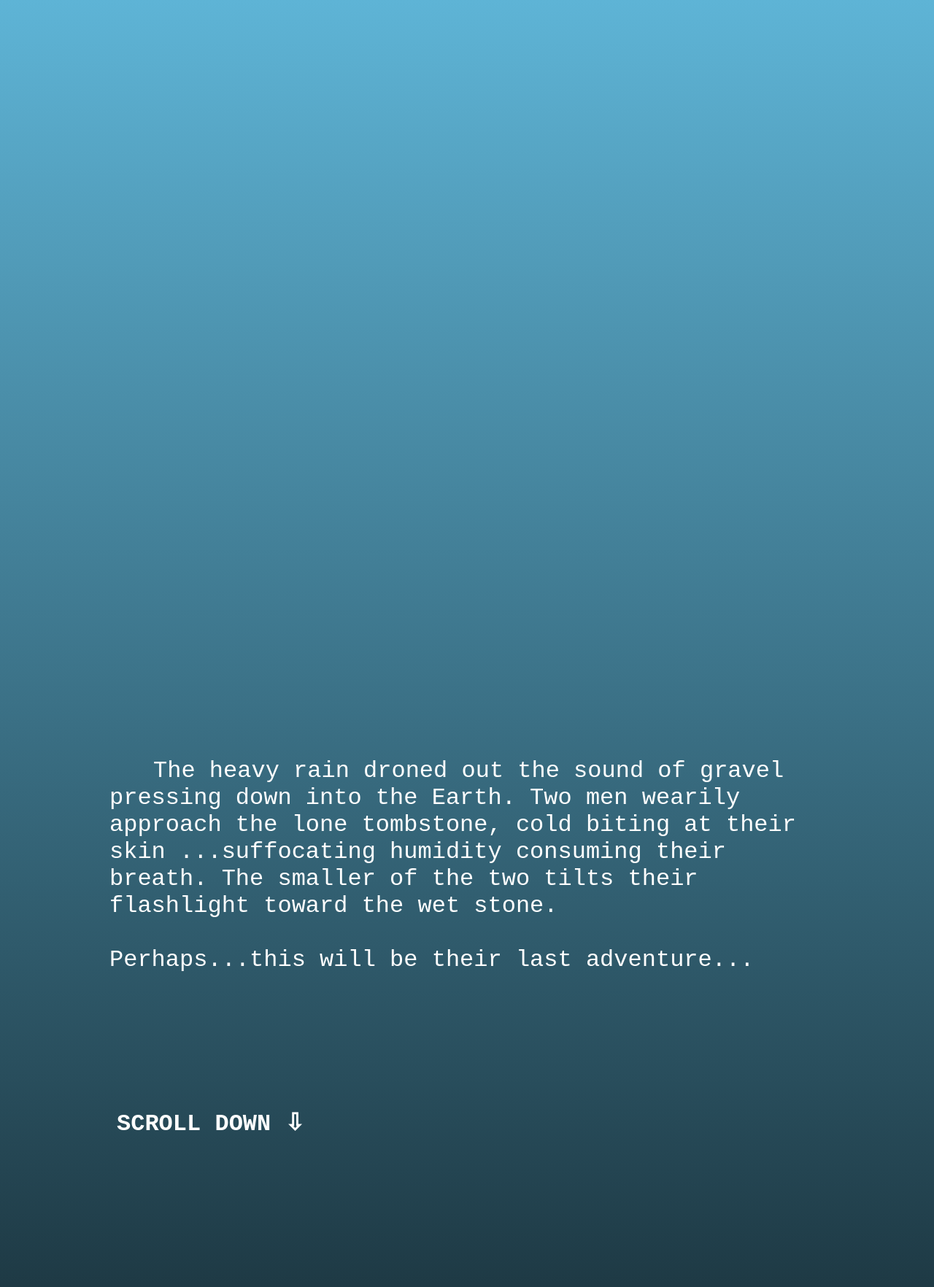
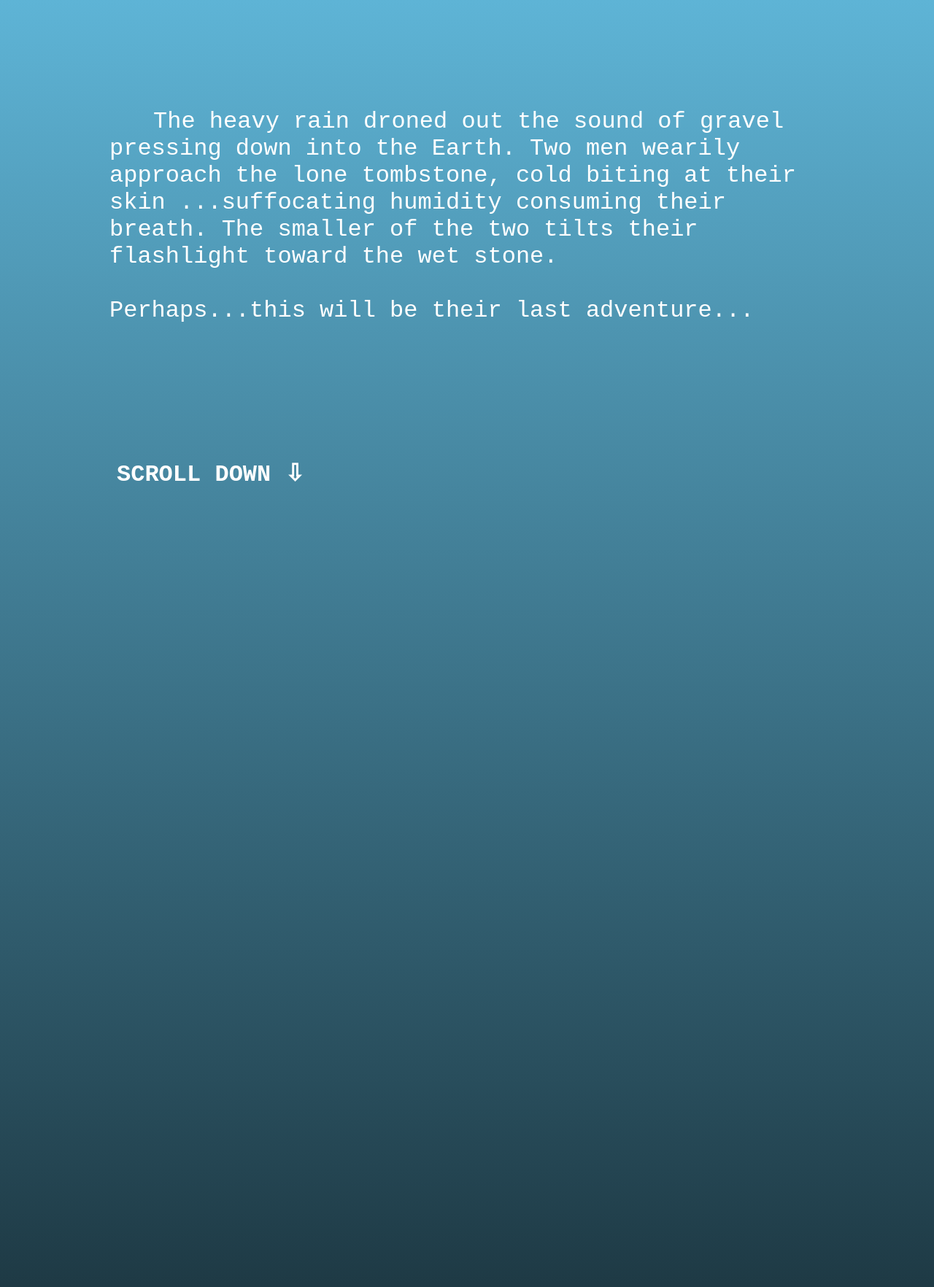
Before and after one commit to Robosalty/Robosalty.github.io, a PHP site: page /prologue.html in a window 1280 px wide. Shown: the part 156-1920 px from the top of the page at 73% size. Run offline with PHP 8.4, Linux system fonts and the light colour scheme.

Commit message:
Update episode.css

```diff
--- a/TESTCHAPTER/episode.css
+++ b/TESTCHAPTER/episode.css
@@ -96,6 +96,10 @@
     font-size: 2em;
     text-indent: 60px;
     padding: 150px;
+
+    width:100%;
+    min-width:1000px;
+    min-height: 100vh;
 }
 
 .writing .p .b{
```
